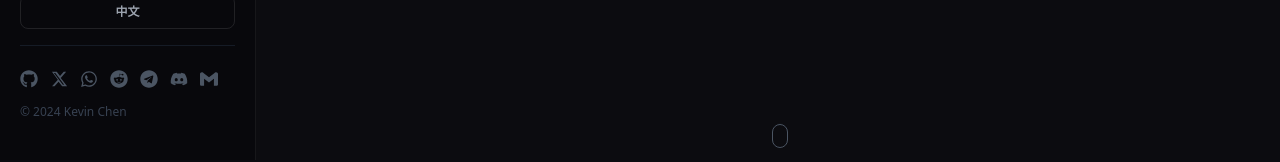
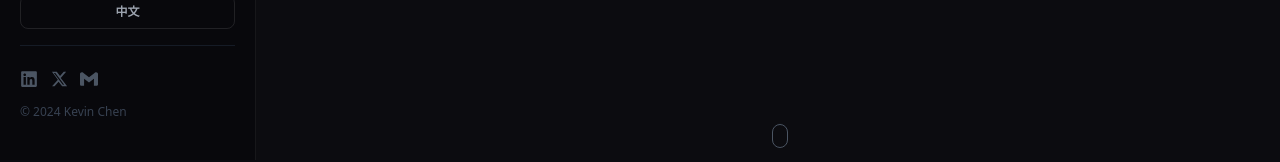
Before and after one commit to cupidtuny/cupid-portfolio, a Next.js app: page / in a window 1280 px wide. Shown: the part 640-802 px from the top of the page. Built offline with nearby package versions, Linux system fonts and the light colour scheme.

Commit message:
Updated the social

```diff
--- a/src/components/ContactCard.tsx
+++ b/src/components/ContactCard.tsx
@@ -1,7 +1,7 @@
 "use client";
 
 import React from "react";
-import { FaGithub, FaLinkedin, FaDiscord, FaTelegram, FaWhatsapp, FaReddit } from "react-icons/fa";
+import { FaLinkedin } from "react-icons/fa";
 import { SiGmail } from "react-icons/si";
 import { useLanguage } from "@/context/LanguageContext";
 
@@ -33,15 +33,6 @@ const ContactCard: React.FC = () => {
               <FaLinkedin size={44} />
             </a>
             <a
-              href="https://github.com/kevinchendev1993"
-              target="_blank"
-              rel="noreferrer"
-              className="hover:text-gray-200 transition-transform hover:scale-110"
-              aria-label="GitHub Profile"
-            >
-              <FaGithub size={44} />
-            </a>
-            <a
               href="https://x.com/KevinChen1209"
               target="_blank"
               rel="noreferrer"
@@ -51,42 +42,6 @@ const ContactCard: React.FC = () => {
               <svg width="44" height="44" viewBox="0 0 24 24" fill="currentColor">
                 <path d="M18.244 2.25h3.308l-7.227 8.26 8.502 11.24H16.17l-4.714-6.231-5.401 6.231H2.744l7.737-8.835L2.579 2.25H9.08l4.265 5.636L18.244 2.25zm-1.161 17.52h1.833L7.084 4.126H5.117z" />
               </svg>
-            </a>
-            <a
-              href="https://wa.me/85293538727"
-              target="_blank"
-              rel="noreferrer"
-              className="hover:text-green-400 transition-transform hover:scale-110"
-              aria-label="WhatsApp"
-            >
-              <FaWhatsapp size={44} />
-            </a>
-            <a
-              href="https://www.reddit.com/user/Tiny_Calendar_2518/"
-              target="_blank"
-              rel="noreferrer"
-              className="hover:text-orange-500 transition-transform hover:scale-110"
-              aria-label="Reddit"
-            >
-              <FaReddit size={44} />
-            </a>
-            <a
-              href="https://t.me/cupid040620"
-              target="_blank"
-              rel="noreferrer"
-              className="hover:text-gray-300 transition-transform hover:scale-110"
-              aria-label="Telegram"
-            >
-              <FaTelegram size={44} />
-            </a>
-            <a
-              href="https://discord.com/users/kevinchen.dev"
-              target="_blank"
-              rel="noreferrer"
-              className="hover:text-gray-300 transition-transform hover:scale-110"
-              aria-label="Discord"
-            >
-              <FaDiscord size={44} />
             </a>
             <a
               href="mailto:kevinchen.dev1993@gmail.com"
--- a/src/components/Footer.tsx
+++ b/src/components/Footer.tsx
@@ -2,7 +2,8 @@
 
 import React from "react";
 import Link from "next/link";
-import { FaGithub, FaHeart, FaReddit, FaLinkedin } from "react-icons/fa";
+import { FaHeart, FaLinkedin } from "react-icons/fa";
+import { SiGmail } from "react-icons/si";
 import { ButtonLink } from "./Scroller";
 import { useLanguage } from "@/context/LanguageContext";
 
@@ -22,19 +23,16 @@ const Footer: React.FC = () => {
             </div>
             <p className="text-gray-400 mb-4">{f.tagline}</p>
             <div className="flex space-x-4">
-              <Link href="https://github.com/kevinchendev1993" target="_blank" rel="noopener noreferrer" className="text-gray-400 hover:text-white transition-colors" aria-label="GitHub">
-                <FaGithub size={24} />
+              <Link href="https://www.linkedin.com/in/kevin-chen-3b479212/" target="_blank" rel="noopener noreferrer" className="text-gray-400 hover:text-blue-400 transition-colors" aria-label="LinkedIn">
+                <FaLinkedin size={24} />
               </Link>
               <Link href="https://x.com/KevinChen1209" target="_blank" rel="noopener noreferrer" className="text-gray-400 hover:text-white transition-colors" aria-label="X">
                 <svg width="24" height="24" viewBox="0 0 24 24" fill="currentColor">
                   <path d="M18.244 2.25h3.308l-7.227 8.26 8.502 11.24H16.17l-4.714-6.231-5.401 6.231H2.744l7.737-8.835L2.579 2.25H9.08l4.265 5.636L18.244 2.25zm-1.161 17.52h1.833L7.084 4.126H5.117z" />
                 </svg>
               </Link>
-              <Link href="https://www.reddit.com/user/Tiny_Calendar_2518/" target="_blank" rel="noopener noreferrer" className="text-gray-400 hover:text-white transition-colors" aria-label="Reddit">
-                <FaReddit size={24} />
-              </Link>
-              <Link href="https://www.linkedin.com/in/kevin-chen-3b479212/" target="_blank" rel="noopener noreferrer" className="text-gray-400 hover:text-blue-400 transition-colors" aria-label="LinkedIn">
-                <FaLinkedin size={24} />
+              <Link href="mailto:kevinchen.dev1993@gmail.com" target="_blank" rel="noopener noreferrer" className="text-gray-400 hover:text-white transition-colors" aria-label="Email">
+                <SiGmail size={24} />
               </Link>
             </div>
           </div>
--- a/src/components/NavBar.tsx
+++ b/src/components/NavBar.tsx
@@ -3,7 +3,7 @@
 import React, { useEffect, useState } from "react";
 import Link from "next/link";
 import { ButtonLink } from "./Scroller";
-import { FaDiscord, FaTelegram } from "react-icons/fa";
+import { FaLinkedin } from "react-icons/fa";
 import { SiGmail } from "react-icons/si";
 const Navbar: React.FC = () => {
   const [scrolling, setScrolling] = useState(false);
@@ -81,28 +81,22 @@ const Navbar: React.FC = () => {
             </svg>
           </button>
           <Link
-            href="https://github.com/kevinchendev1993"
+            href="https://www.linkedin.com/in/kevin-chen-3b479212/"
             target="_blank"
-            className="hidden md:flex"
-            aria-label="GitHub"
+            className="hidden md:flex items-center hover:text-blue-400 transition-colors"
+            aria-label="LinkedIn"
           >
-            <img src="/github-mark-white.svg" alt="" className="GitHub" />
+            <FaLinkedin size={30} />
           </Link>
           <Link
-            href="https://t.me/kevinchen"
+            href="https://x.com/KevinChen1209"
             target="_blank"
             className="hidden md:flex items-center hover:text-purple-400 transition-colors"
-            aria-label="Telegram"
+            aria-label="X"
           >
-            <FaTelegram size={30} />
-          </Link>
-          <Link
-            href="https://discord.com/users/kevinchen"
-            target="_blank"
-            className="hidden md:flex items-center hover:text-purple-400 transition-colors"
-            aria-label="Discord"
-          >
-            <FaDiscord size={30} />
+            <svg width="30" height="30" viewBox="0 0 24 24" fill="currentColor">
+              <path d="M18.244 2.25h3.308l-7.227 8.26 8.502 11.24H16.17l-4.714-6.231-5.401 6.231H2.744l7.737-8.835L2.579 2.25H9.08l4.265 5.636L18.244 2.25zm-1.161 17.52h1.833L7.084 4.126H5.117z" />
+            </svg>
           </Link>
           <Link
             href="mailto:kevinchen.dev1993@gmail.com"
@@ -147,16 +141,15 @@ const Navbar: React.FC = () => {
           />
         </div>
         <div className="flex items-center mt-20 mr-4 space-x-4">
-          <Link href="https://github.com/kevinchen" target="_blank" aria-label="GitHub">
-            <img src="/github-mark-white.svg" alt="" className="GitHub" />
+          <Link href="https://www.linkedin.com/in/kevin-chen-3b479212/" target="_blank" aria-label="LinkedIn" className="hover:text-blue-400 transition-colors">
+            <FaLinkedin size={30} />
           </Link>
-          <Link href="https://t.me/kevinchen" target="_blank" aria-label="Telegram">
-            <FaTelegram size={30} />
+          <Link href="https://x.com/KevinChen1209" target="_blank" aria-label="X" className="hover:text-purple-400 transition-colors">
+            <svg width="30" height="30" viewBox="0 0 24 24" fill="currentColor">
+              <path d="M18.244 2.25h3.308l-7.227 8.26 8.502 11.24H16.17l-4.714-6.231-5.401 6.231H2.744l7.737-8.835L2.579 2.25H9.08l4.265 5.636L18.244 2.25zm-1.161 17.52h1.833L7.084 4.126H5.117z" />
+            </svg>
           </Link>
-          <Link href="https://discord.com/users/kevinchen" target="_blank" aria-label="Discord">
-            <FaDiscord size={30} />
-          </Link>
-          <Link href="mailto:kevinchen.dev1993@gmail.com" target="_blank" aria-label="Email">
+          <Link href="mailto:kevinchen.dev1993@gmail.com" target="_blank" aria-label="Email" className="hover:text-purple-400 transition-colors">
             <SiGmail size={30} />
           </Link>
         </div>
--- a/src/components/Resume.tsx
+++ b/src/components/Resume.tsx
@@ -1,5 +1,5 @@
 import React from "react";
-import { FaDownload, FaFilePdf, FaFileWord, FaLinkedin, FaGithub, FaDiscord, FaTelegram } from "react-icons/fa";
+import { FaDownload, FaFilePdf, FaLinkedin } from "react-icons/fa";
 import { SiGmail } from "react-icons/si";
 
 const Resume: React.FC = () => {
@@ -86,19 +86,37 @@ const Resume: React.FC = () => {
                 </div>
               </a>
 
-              {/* GitHub */}
+              {/* LinkedIn */}
               <a
-                href="https://github.com/kevinchendev1993"
+                href="https://www.linkedin.com/in/kevin-chen-3b479212/"
                 target="_blank"
                 rel="noopener noreferrer"
                 className="flex items-center p-4 bg-purple-900/30 rounded-lg hover:bg-purple-800/50 transition-all duration-300 group"
               >
-                <div className="bg-gray-800 p-3 rounded-lg mr-4 group-hover:scale-110 transition-transform">
-                  <FaGithub className="text-2xl text-white" />
+                <div className="bg-blue-700 p-3 rounded-lg mr-4 group-hover:scale-110 transition-transform">
+                  <FaLinkedin className="text-2xl text-white" />
                 </div>
                 <div>
-                  <p className="text-white font-semibold">GitHub</p>
-                  <p className="text-gray-300 text-sm">@kevinchen</p>
+                  <p className="text-white font-semibold">LinkedIn</p>
+                  <p className="text-gray-300 text-sm">kevin-chen-3b479212</p>
+                </div>
+              </a>
+
+              {/* X */}
+              <a
+                href="https://x.com/KevinChen1209"
+                target="_blank"
+                rel="noopener noreferrer"
+                className="flex items-center p-4 bg-purple-900/30 rounded-lg hover:bg-purple-800/50 transition-all duration-300 group"
+              >
+                <div className="bg-gray-900 p-3 rounded-lg mr-4 group-hover:scale-110 transition-transform">
+                  <svg width="24" height="24" viewBox="0 0 24 24" fill="white">
+                    <path d="M18.244 2.25h3.308l-7.227 8.26 8.502 11.24H16.17l-4.714-6.231-5.401 6.231H2.744l7.737-8.835L2.579 2.25H9.08l4.265 5.636L18.244 2.25zm-1.161 17.52h1.833L7.084 4.126H5.117z" />
+                  </svg>
+                </div>
+                <div>
+                  <p className="text-white font-semibold">X (Twitter)</p>
+                  <p className="text-gray-300 text-sm">@KevinChen1209</p>
                 </div>
               </a>
 
--- a/src/components/Sidebar.tsx
+++ b/src/components/Sidebar.tsx
@@ -2,7 +2,7 @@
 
 import React, { useEffect, useState } from "react";
 import Link from "next/link";
-import { FaGithub, FaReddit, FaDiscord, FaTelegram, FaWhatsapp } from "react-icons/fa";
+import { FaLinkedin } from "react-icons/fa";
 import { SiGmail } from "react-icons/si";
 import { scrollToElement } from "./Scroller";
 import { useLanguage } from "@/context/LanguageContext";
@@ -110,13 +110,13 @@ const Sidebar: React.FC = () => {
         <div className="mt-4 pt-6 border-t border-gray-800/60">
           <div className="flex flex-wrap gap-3">
             <Link
-              href="https://github.com/kevinchendev1993"
+              href="https://www.linkedin.com/in/kevin-chen-3b479212/"
               target="_blank"
               rel="noopener noreferrer"
-              className="text-gray-600 hover:text-white transition-colors"
-              aria-label="GitHub"
+              className="text-gray-600 hover:text-blue-400 transition-colors"
+              aria-label="LinkedIn"
             >
-              <FaGithub size={18} />
+              <FaLinkedin size={18} />
             </Link>
             <Link
               href="https://x.com/KevinChen1209"
@@ -128,42 +128,6 @@ const Sidebar: React.FC = () => {
               <svg width="18" height="18" viewBox="0 0 24 24" fill="currentColor">
                 <path d="M18.244 2.25h3.308l-7.227 8.26 8.502 11.24H16.17l-4.714-6.231-5.401 6.231H2.744l7.737-8.835L2.579 2.25H9.08l4.265 5.636L18.244 2.25zm-1.161 17.52h1.833L7.084 4.126H5.117z" />
               </svg>
-            </Link>
-            <Link
-              href="https://wa.me/85293538727"
-              target="_blank"
-              rel="noopener noreferrer"
-              className="text-gray-600 hover:text-green-400 transition-colors"
-              aria-label="WhatsApp"
-            >
-              <FaWhatsapp size={18} />
-            </Link>
-            <Link
-              href="https://www.reddit.com/user/Tiny_Calendar_2518/"
-              target="_blank"
-              rel="noopener noreferrer"
-              className="text-gray-600 hover:text-white transition-colors"
-              aria-label="Reddit"
-            >
-              <FaReddit size={18} />
-            </Link>
-            <Link
-              href="https://t.me/cupid040620"
-              target="_blank"
-              rel="noopener noreferrer"
-              className="text-gray-600 hover:text-white transition-colors"
-              aria-label="Telegram"
-            >
-              <FaTelegram size={18} />
-            </Link>
-            <Link
-              href="https://discord.com/users/kevinchen.dev"
-              target="_blank"
-              rel="noopener noreferrer"
-              className="text-gray-600 hover:text-white transition-colors"
-              aria-label="Discord"
-            >
-              <FaDiscord size={18} />
             </Link>
             <Link
               href="mailto:kevinchen.dev1993@gmail.com"
```
